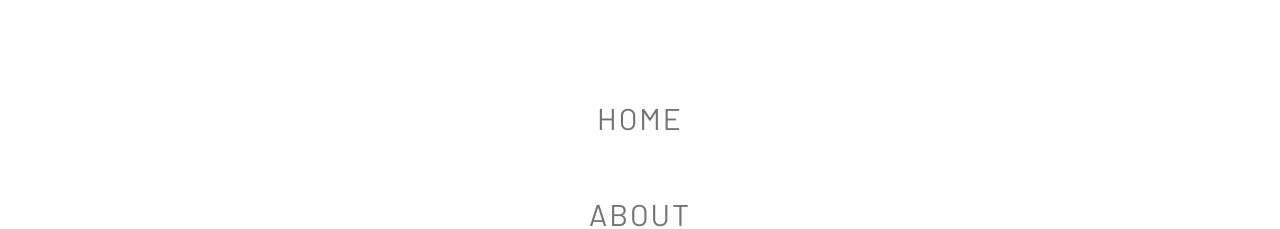
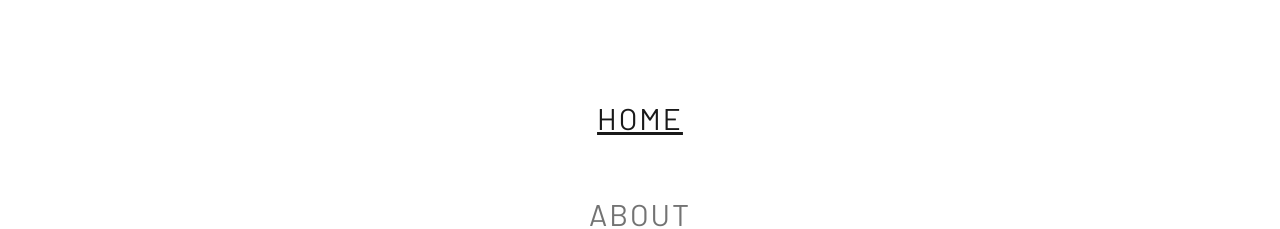
Before and after one commit to Blackadder331/Orden-GH-Pages, a React (Create React App) app: page / in a window 1280 px wide. Both pictures are taken after a click on the button "Toggle navigation". Shown: the part 214-443 px from the top of the page. Built offline with nearby package versions, Linux system fonts and the light colour scheme.

Commit message:
bad nav links

```diff
--- a/src/App.js
+++ b/src/App.js
@@ -114,7 +114,7 @@ const Layout = () => {
     <>
       <nav className="navbar navbar-expand-xxxl navbar-light fixed-top bg-white">
         <div className="container" id="nav-custom">
-            <a href="/">
+            <a href="Orden-GH-Pages/">
             <img
                 src={ORDENlogo}
                 className="logo"
@@ -145,7 +145,7 @@ const Layout = () => {
                   data-target="#navbarCollapse"
                   className="nav-link"
                   activeclassname="active"
-                  to="Orden-GH-Pages/#/"
+                  to="/"
                   onClick={'data-bs-target="#navbarCollapse"'}
                   >
                     Home
```
